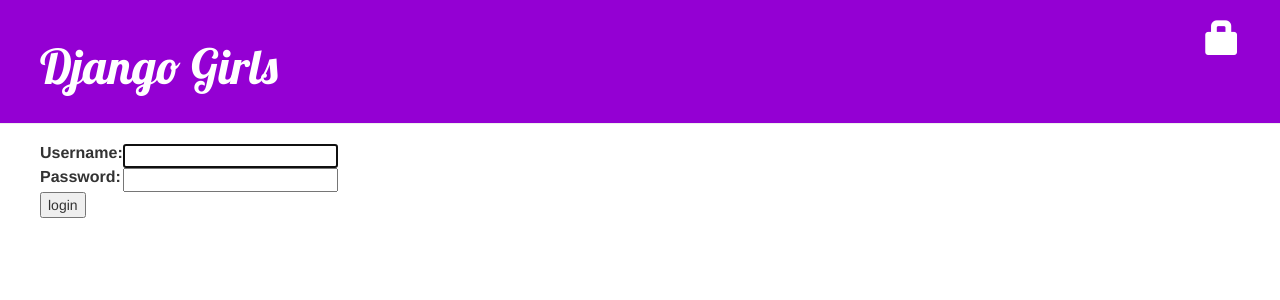
After one commit to tlin23/my-first-blog, a Django app: page /accounts/login/ in a window 1280 px wide. The commit adds this page. Shown: the top 300 px of the page. Run offline with Django 3.2, Linux system fonts and the light colour scheme; some libraries are stand-ins or nearby versions.

Commit message:
username/password to login, login features, logout

```diff
--- a/blog/templates/blog/base.html
+++ b/blog/templates/blog/base.html
@@ -12,17 +12,16 @@
 
 	<body>
 		<div class="page-header">
-
 		    {% if user.is_authenticated %}
-			    <a href="{% url "post_new" %}" class="top-menu"><span class="glyphicon glyphicon-plus"></span></a>
+		    <a href="{% url 'post_new' %}" class="top-menu"><span class="glyphicon glyphicon-plus"></span></a>
+		    <a href="{% url 'post_draft_list' %}" class="top-menu"><span class="glyphicon glyphicon-edit"></span></a>
+		    <p class="top-menu">Hello {{ user.username }}<small>(<a href="{% url 'django.contrib.auth.views.logout' %}">Log out</a>)</small></p>
+		    {% else %}
+		    <a href="{% url 'django.contrib.auth.views.login' %}" class="top-menu"><span class="glyphicon glyphicon-lock"></span></a>
 		    {% endif %}
-
-			<a href="{% url 'post_draft_list' %}" class="top-menu"><span class="glyphicon glyphicon-edit"></span></a>
-
-            <h1><a href="{% url "post_list" %}">Everything's Purple</a></h1>
+		    <h1><a href="{% url 'blog.views.post_list' %}">Django Girls</a></h1>
 		</div>
-
-		<div class="content container">
+	    <div class="content">
 	        <div class="row">
 	            <div class="col-md-8">
 	            {% block content %}
@@ -30,6 +29,5 @@
 	            </div>
 	        </div>
 	    </div>
-
 	</body>
 </html>
--- a/blog/templates/blog/post_detail.html
+++ b/blog/templates/blog/post_detail.html
@@ -7,8 +7,12 @@
 		{% else %}
 		    <a class="btn btn-default" href="{% url 'blog.views.post_publish' pk=post.pk %}">Publish</a>
 		{% endif %}
+
+		{% if user.authenticated %}
         <a class="btn btn-default" href="{% url "post_edit" pk=post.pk %}"><span class="glyphicon glyphicon-pencil"></span></a>
         <a class="btn btn-default" href="{% url 'post_remove' pk=post.pk %}"><span class="glyphicon glyphicon-remove"></span></a>
+        {% endif %}
+
         <h1>{{ post.title }}</h1>
         <p>{{ post.text|linebreaks }}</p>
     </div>
--- /dev/null
+++ b/blog/templates/registration/login.html
@@ -0,0 +1,26 @@
+{% extends "blog/base.html" %}
+
+{% block content %}
+
+{% if form.errors %}
+<p>Your username and password didn't match. Please try again.</p>
+{% endif %}
+
+<form method="post" action="{% url 'django.contrib.auth.views.login' %}">
+{% csrf_token %}
+<table>
+<tr>
+    <td>{{ form.username.label_tag }}</td>
+    <td>{{ form.username }}</td>
+</tr>
+<tr>
+    <td>{{ form.password.label_tag }}</td>
+    <td>{{ form.password }}</td>
+</tr>
+</table>
+
+<input type="submit" value="login" />
+<input type="hidden" name="next" value="{{ next }}" />
+</form>
+
+{% endblock %}
--- a/blog/views.py
+++ b/blog/views.py
@@ -2,6 +2,7 @@
 from django.utils import timezone
 from .models import Post
 from .forms import PostForm
+from django.contrib.auth.decorators import login_required
 
 # Create your views here.
 def post_list(request):
@@ -12,6 +13,7 @@
     post = get_object_or_404(Post, pk=pk)
     return render(request, 'blog/post_detail.html', {'post': post})
 
+@login_required
 def post_new(request):
     if request.method == "POST":
         form = PostForm(request.POST)
--- a/mysite/settings.py
+++ b/mysite/settings.py
@@ -102,3 +102,5 @@
 
 STATIC_URL = '/static/'
 STATIC_ROOT = os.path.join(BASE_DIR, 'static')
+
+LOGIN_REDIRECT_URL = '/'
--- a/mysite/urls.py
+++ b/mysite/urls.py
@@ -3,5 +3,7 @@
 
 urlpatterns = [
     url(r'^admin/', include(admin.site.urls)),
+    url(r'^accounts/login/$', 'django.contrib.auth.views.login'),
+    url(r'^accounts/logout/$', 'django.contrib.auth.views.logout', {'next_page': '/'}),
     url(r'', include('blog.urls')),
 ]
```
Also changed, not shown: db.sqlite3. Lines whose indentation alone changed are shown as unchanged.
